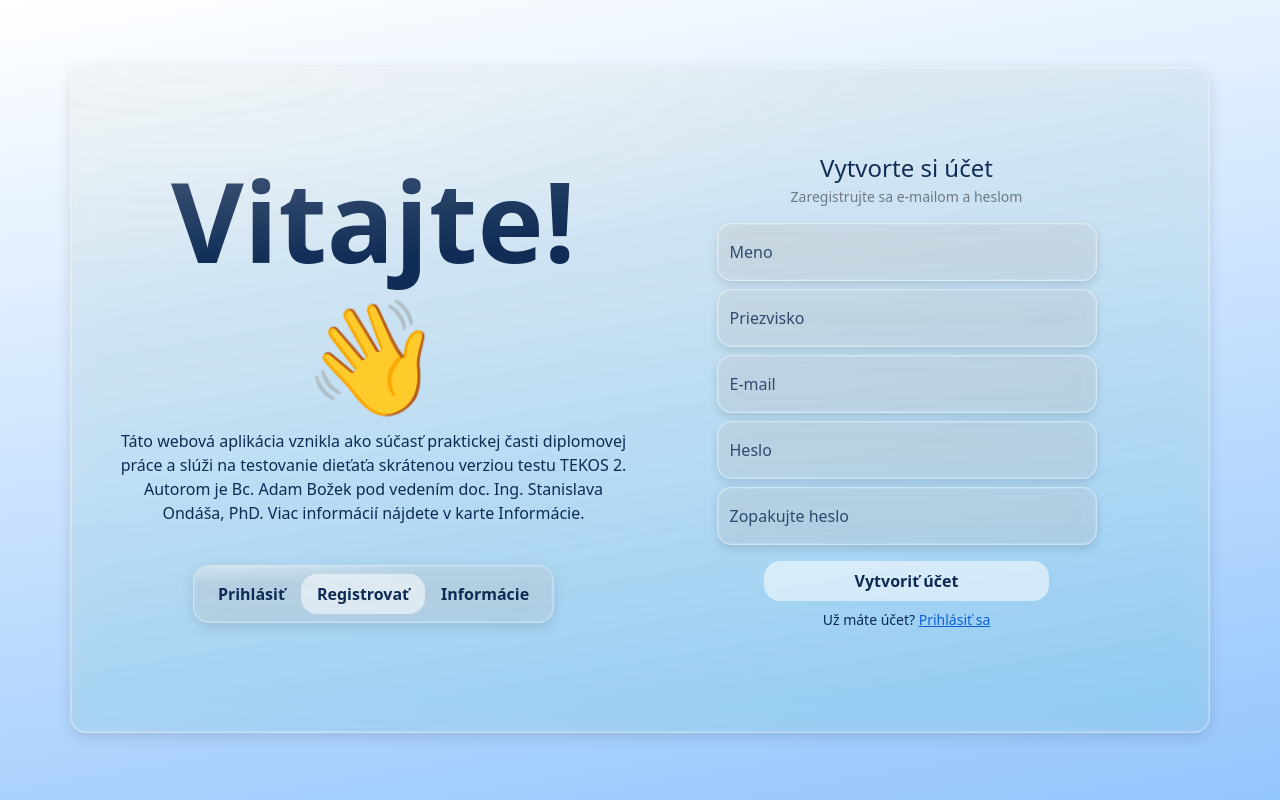
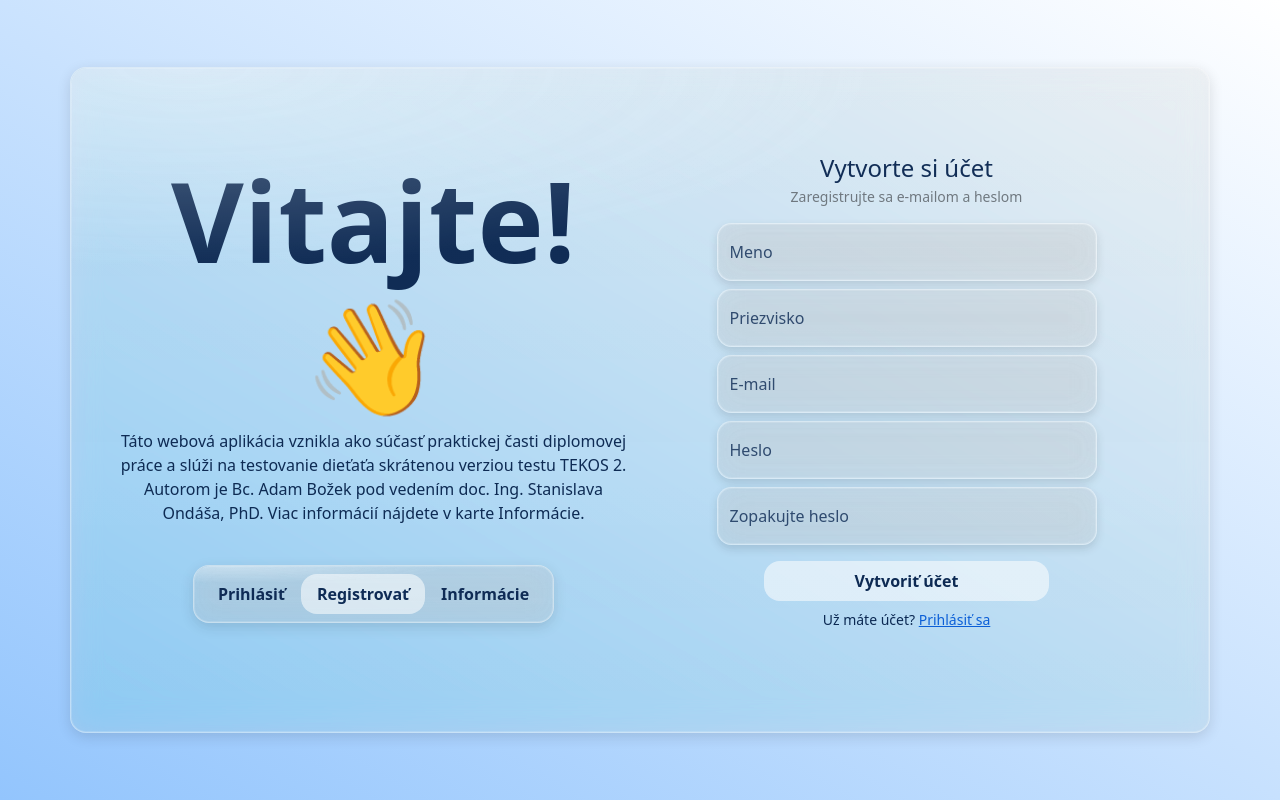
Before and after one commit to Adam-Bozek/masters-thesis, a Next.js app in the folder front-end/: page / in a window 1280 px wide. Built offline with nearby package versions, Linux system fonts and the light colour scheme.

Commit message:
fix: correct background gradient angle in main style

```diff
--- a/front-end/src/components/css/global.css
+++ b/front-end/src/components/css/global.css
@@ -1,5 +1,5 @@
 main {
-  background: linear-gradient(350deg, #93c5fd 0%, #ffffff 100%);
+  background: linear-gradient(30deg, #93c5fd 0%, #ffffff 100%);
   min-height: 100dvh;
 }
 
```
